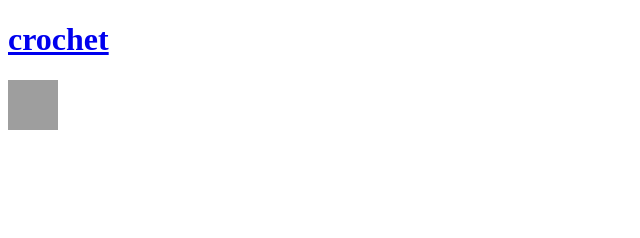
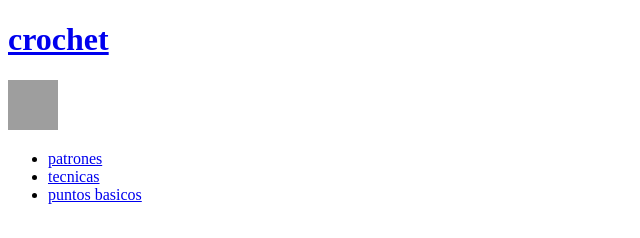
Before and after one commit to Lorena919/practica, a plain HTML site: page index.html in a window 1280 px wide. Shown: the whole page, without its empty margins (0-640 px from the left). Drawn offline with Linux system fonts and the light colour scheme; grey boxes are pictures that could not be loaded.

Commit message:
se agrego al nav una lista

```diff
--- a/index.html
+++ b/index.html
@@ -13,6 +13,13 @@
         <a href="index.html"><img src="https://i.pinimg.com/736x/91/8d/ae/918dae57d2d8f3c46fcbaab0608c1f61.jpg"
                 alt="crochet" width="50" height="50"></a>
     </header>
+    <nav>
+        <ul>
+            <li><a href="#">patrones</a></li>
+            <li><a href="#">tecnicas</a></li>
+            <li><a href="#">puntos basicos</a></li>
+        </ul>
+    </nav>
 
 </body>
 
```
